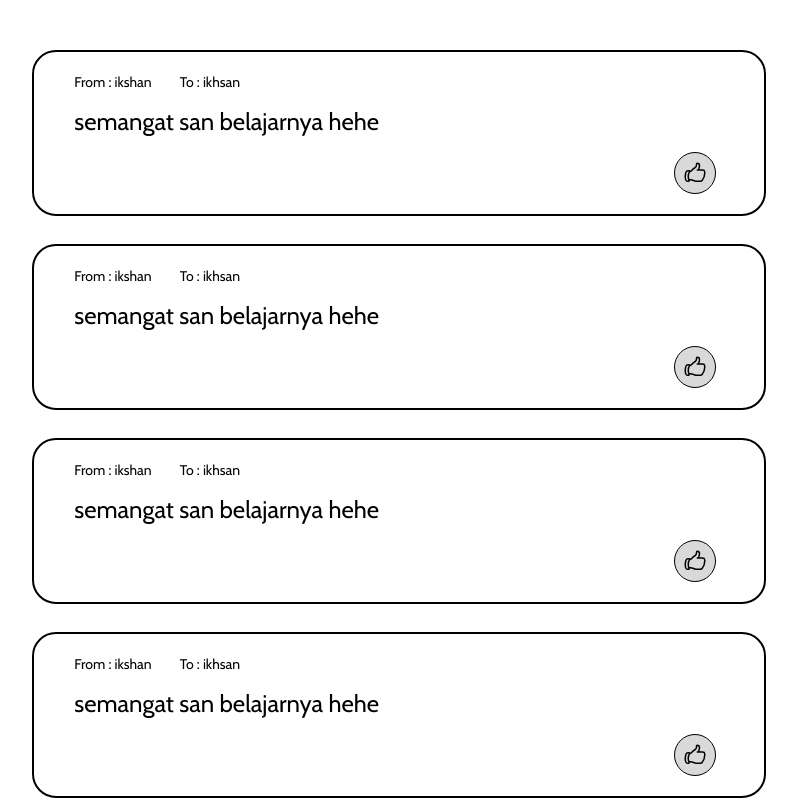
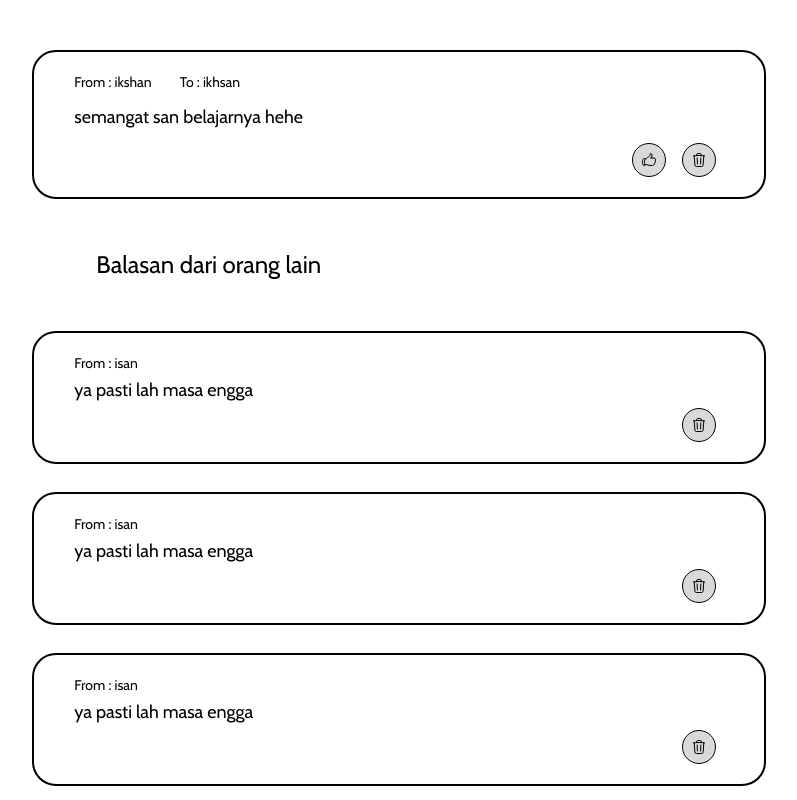
Before and after one commit to Sekolah-Beta-2023/ihsan-shareingsapps, a Nuxt app: page /post/1 in a window 1280 px wide. Shown: the top 800 px of the page, without its empty margins (241-1038 px from the left). Built offline with nearby package versions, Linux system fonts and the light colour scheme.

Commit message:
adding detail page & comment

```diff
--- a/assets/css/main.css
+++ b/assets/css/main.css
@@ -15,6 +15,9 @@ h1 {
 h2 {
   font-size: 24px;
 }
+h3 {
+  font-size: 18px;
+}
 
 section {
   margin-top: 50px;
--- a/pages/index.vue
+++ b/pages/index.vue
@@ -30,7 +30,7 @@
           <p class="text-sm">To : {{ post.subject }}</p>
         </div>
         <div class="my-3">
-          <h2>{{ post.content }}</h2>
+          <h3>{{ post.content }}</h3>
         </div>
         <div class="text-end">
           <button
@@ -43,7 +43,7 @@
               viewBox="0 0 24 24"
               stroke-width="1.5"
               stroke="currentColor"
-              class="w-6 h-6"
+              class="w-4 h-4"
             >
               <path
                 stroke-linecap="round"
@@ -57,8 +57,7 @@
             class="p-2 mx-2 bg-[#d9d9d9] border border-black rounded-3xl"
             @click="
               $router.push({
-                path: `/detail-status/${post.id}`,
-                query: { post: post },
+                path: `/post/${post.id}`,
               })
             "
           >
@@ -68,7 +67,7 @@
               viewBox="0 0 24 24"
               stroke-width="1.5"
               stroke="currentColor"
-              class="w-6 h-6"
+              class="w-4 h-4"
             >
               <path
                 stroke-linecap="round"
--- a/pages/post/_id.vue
+++ b/pages/post/_id.vue
@@ -1,16 +1,14 @@
 <template>
   <section class="flex flex-col gap-7">
     <div
-      v-for="(post, index) in posts"
-      :key="index"
       class="flex flex-col w-11/12 m-auto px-10 py-5 border-black border-2 b-radius rounded-3xl"
     >
       <div class="flex gap-7">
-        <p class="text-sm">From : {{ post.username }}</p>
-        <p class="text-sm">To : {{ post.subject }}</p>
+        <p class="text-sm">From : {{ posts.username }}</p>
+        <p class="text-sm">To : {{ posts.subject }}</p>
       </div>
       <div class="my-3">
-        <h2>{{ post.content }}</h2>
+        <h3>{{ posts.content }}</h3>
       </div>
       <div class="text-end">
         <button
@@ -23,12 +21,67 @@
             viewBox="0 0 24 24"
             stroke-width="1.5"
             stroke="currentColor"
-            class="w-6 h-6"
+            class="w-4 h-4"
           >
             <path
               stroke-linecap="round"
               stroke-linejoin="round"
               d="M6.633 10.5c.806 0 1.533-.446 2.031-1.08a9.041 9.041 0 012.861-2.4c.723-.384 1.35-.956 1.653-1.715a4.498 4.498 0 00.322-1.672V3a.75.75 0 01.75-.75A2.25 2.25 0 0116.5 4.5c0 1.152-.26 2.243-.723 3.218-.266.558.107 1.282.725 1.282h3.126c1.026 0 1.945.694 2.054 1.715.045.422.068.85.068 1.285a11.95 11.95 0 01-2.649 7.521c-.388.482-.987.729-1.605.729H13.48c-.483 0-.964-.078-1.423-.23l-3.114-1.04a4.501 4.501 0 00-1.423-.23H5.904M14.25 9h2.25M5.904 18.75c.083.205.173.405.27.602.197.4-.078.898-.523.898h-.908c-.889 0-1.713-.518-1.972-1.368a12 12 0 01-.521-3.507c0-1.553.295-3.036.831-4.398C3.387 10.203 4.167 9.75 5 9.75h1.053c.472 0 .745.556.5.96a8.958 8.958 0 00-1.302 4.665c0 1.194.232 2.333.654 3.375z"
+            />
+          </svg>
+        </button>
+        <button
+          type="button"
+          class="p-2 mx-2 bg-[#d9d9d9] border border-black rounded-3xl"
+        >
+          <svg
+            xmlns="http://www.w3.org/2000/svg"
+            fill="none"
+            viewBox="0 0 24 24"
+            stroke-width="1.5"
+            stroke="currentColor"
+            class="w-4 h-4"
+          >
+            <path
+              stroke-linecap="round"
+              stroke-linejoin="round"
+              d="M14.74 9l-.346 9m-4.788 0L9.26 9m9.968-3.21c.342.052.682.107 1.022.166m-1.022-.165L18.16 19.673a2.25 2.25 0 01-2.244 2.077H8.084a2.25 2.25 0 01-2.244-2.077L4.772 5.79m14.456 0a48.108 48.108 0 00-3.478-.397m-12 .562c.34-.059.68-.114 1.022-.165m0 0a48.11 48.11 0 013.478-.397m7.5 0v-.916c0-1.18-.91-2.164-2.09-2.201a51.964 51.964 0 00-3.32 0c-1.18.037-2.09 1.022-2.09 2.201v.916m7.5 0a48.667 48.667 0 00-7.5 0"
+            />
+          </svg>
+        </button>
+      </div>
+    </div>
+    <div class="w-11/12 m-auto px-16 py-5">
+      <h2>Balasan dari orang lain</h2>
+    </div>
+    <div
+      v-for="comment in posts.comment"
+      :key="comment.id"
+      class="flex flex-col w-11/12 m-auto px-10 py-5 border-black border-2 b-radius rounded-3xl"
+    >
+      <div class="flex">
+        <p class="text-sm">From : {{ comment.username }}</p>
+      </div>
+      <div class="my-1">
+        <h3>{{ comment.comment }}</h3>
+      </div>
+      <div class="text-end">
+        <button
+          type="button"
+          class="p-2 mx-2 bg-[#d9d9d9] border border-black rounded-3xl"
+        >
+          <svg
+            xmlns="http://www.w3.org/2000/svg"
+            fill="none"
+            viewBox="0 0 24 24"
+            stroke-width="1.5"
+            stroke="currentColor"
+            class="w-4 h-4"
+          >
+            <path
+              stroke-linecap="round"
+              stroke-linejoin="round"
+              d="M14.74 9l-.346 9m-4.788 0L9.26 9m9.968-3.21c.342.052.682.107 1.022.166m-1.022-.165L18.16 19.673a2.25 2.25 0 01-2.244 2.077H8.084a2.25 2.25 0 01-2.244-2.077L4.772 5.79m14.456 0a48.108 48.108 0 00-3.478-.397m-12 .562c.34-.059.68-.114 1.022-.165m0 0a48.11 48.11 0 013.478-.397m7.5 0v-.916c0-1.18-.91-2.164-2.09-2.201a51.964 51.964 0 00-3.32 0c-1.18.037-2.09 1.022-2.09 2.201v.916m7.5 0a48.667 48.667 0 00-7.5 0"
             />
           </svg>
         </button>
@@ -41,43 +94,34 @@
 export default {
   data() {
     return {
-      posts: [
-        {
+      posts: {
         id: 1,
         username: 'ikshan',
         subject: 'ikhsan',
         content: 'semangat san belajarnya hehe',
-          comment: 'pasti dong yakali engga hehe',
+        comment: [
+          {
+            id: 1,
+            username: 'isan',
+            comment: 'ya pasti lah masa engga',
           },
           {
-          id: 2,
-          username: 'ikshan',
-          subject: 'ikhsan',
-          content: 'semangat san belajarnya hehe',
-          comment: 'pasti dong yakali engga hehe',
+            id: 1,
+            username: 'isan',
+            comment: 'ya pasti lah masa engga',
           },
           {
-          id: 3,
-          username: 'ikshan',
-          subject: 'ikhsan',
-          content: 'semangat san belajarnya hehe',
-          comment: 'pasti dong yakali engga hehe',
+            id: 1,
+            username: 'isan',
+            comment: 'ya pasti lah masa engga',
           },
           {
-          id: 4,
-          username: 'ikshan',
-          subject: 'ikhsan',
-          content: 'semangat san belajarnya hehe',
-          comment: 'pasti dong yakali engga hehe',
-        },
-        {
-          id: 5,
-          username: 'ikshan',
-          subject: 'ikhsan',
-          content: 'semangat san belajarnya hehe',
-          comment: 'pasti dong yakali engga hehe',
+            id: 1,
+            username: 'isan',
+            comment: 'ya pasti lah masa engga',
           },
         ],
+      },
     }
   },
 }
```
Lines whose indentation alone changed are shown as unchanged.
